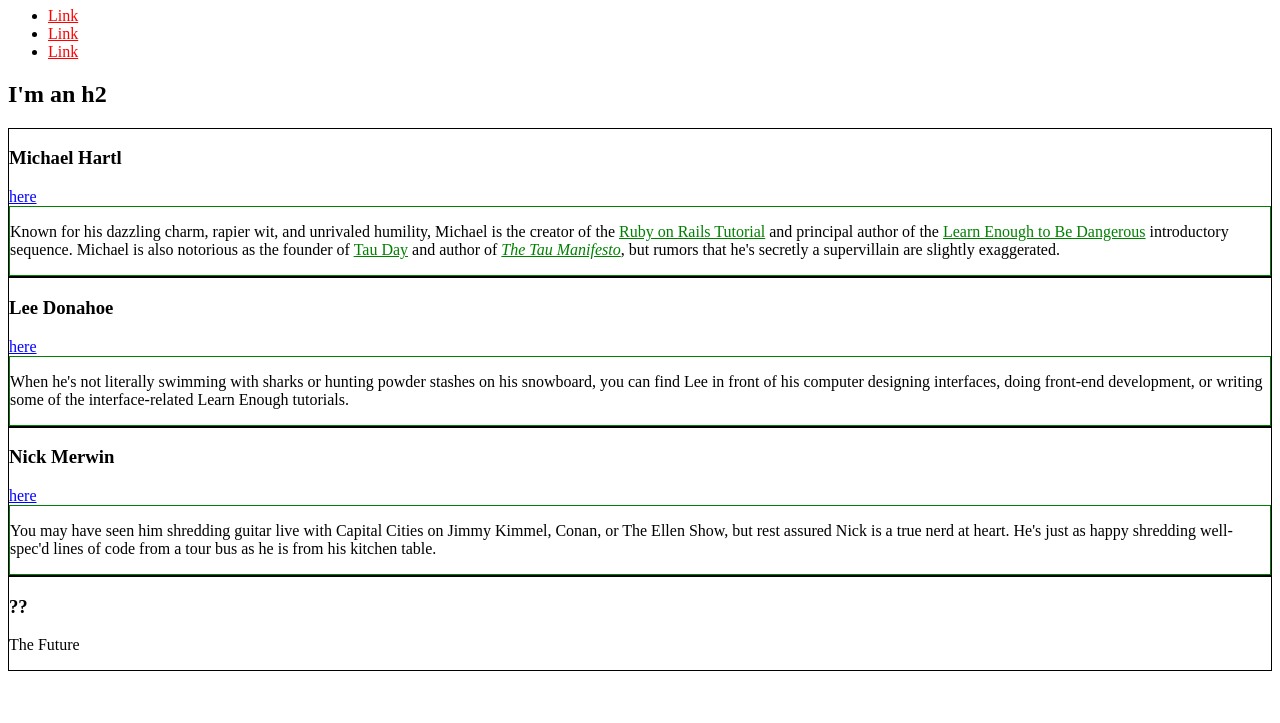
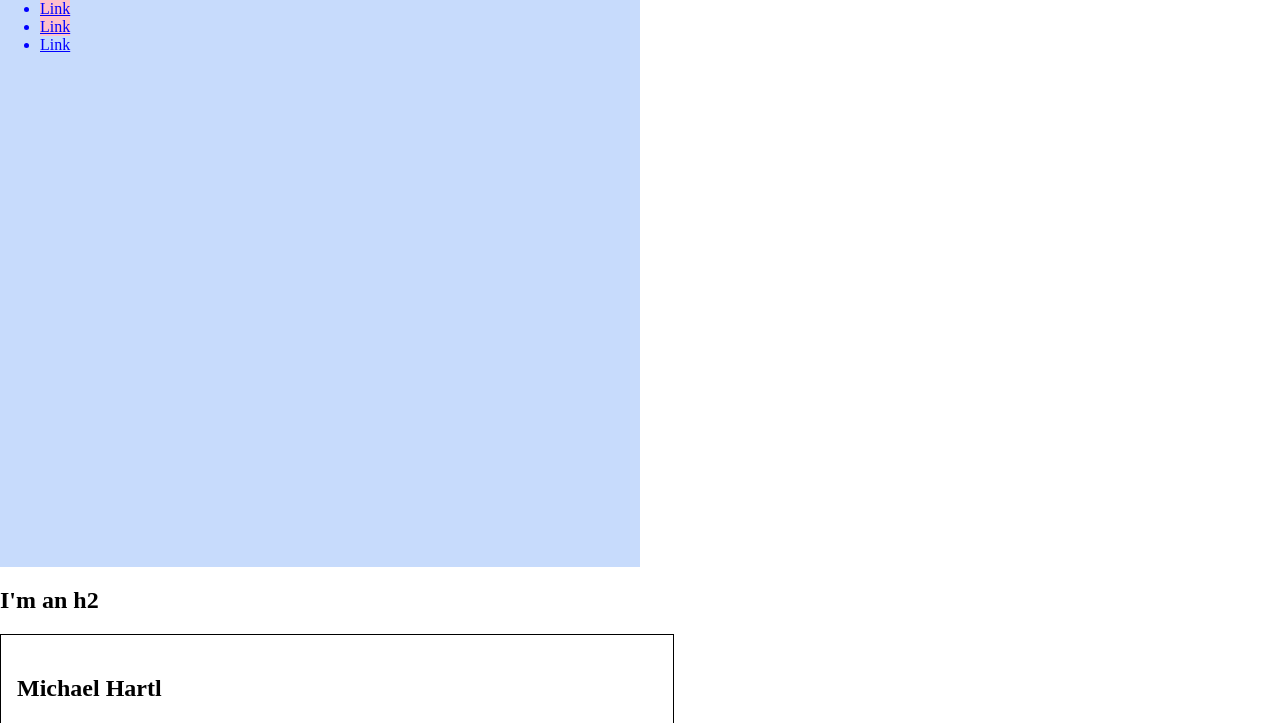
Before and after one commit to BlockProgram/blockprogram.github.io, a plain HTML site: page index.html in a window 1280 px wide. Shown: the part 73-796 px from the top of the page. Drawn offline with Linux system fonts and the light colour scheme.

Commit message:
improve a lot of elements

```diff
--- a/index.html
+++ b/index.html
@@ -5,31 +5,62 @@
     <meta charset="utf-8">
     <style>
       /* GLOBAL STYLES  */
+      html, body {
+        margin: 0;
+        padding: 0;
+      }
+      h1 {
+        font-size: 2em;
+        margin-top: 0;
+      }
       a {
-        color: red;
+        color: #f00;
       }
       .bio-box div {
-        border: 1px solid green
+        border: 1px solid #008000;
       }
+
+      /* HERO STYLES */
+      .full-hero {
+        background-color: #c7dbfc;
+        height: 50vw;
+        width: 50vw;
+      }
+
 
       /* SOCIAL STYLES */
       .social-link {
-        color: blue;
+        color: #0000ff;
+        background-color: pink;
+        display: inline-block;
+        height: 36px;
+      }
+      .social-link a {
+        color: #0000ff;
       }
 
       /* BIO STYLES  */
       .bio-box {
-        border: 1px solid black;
+        border: 1px solid #000000;
+        width: 50%;
+        padding: 1em;
+        font-size: 1em;
+      }
+      .bio-box h3 {
+        font-size: 1.5em;
       }
       .bio-copy a {
-        color: green;
+        color: #008000;
       }
     </style>
   </head>
 
   <body>
+    <div class="full-hero hero-home">
       <h1 class="social-link">I'm an h1</h1>
       <ul>
+        <div class="social-link">
+
         <li>
           <a href="https://example.com/">Link</a>
         </li>
@@ -39,11 +70,17 @@
         <li>
           <a href="https://example.com/">Link</a>
         </li>
+        </div>
       </ul>
+    </div>
+
       <h2>I'm an h2</h2>
+
+      <div class="bio-wrapper">
+
         <div class="bio-box">
           <h3>Michael Hartl</h3>
-        <a href="https://twitter.com/mhartl" class="social-link">here</a>
+          <a href="https://twitter.com/mhartl" class="social-link show">here</a>
           <div class="bio-copy">
 
           <p>
@@ -93,5 +130,7 @@
             The Future
           </p>
         </div>
+
+      </div>
     </body>
   </html>
```
Lines whose indentation alone changed are shown as unchanged.
